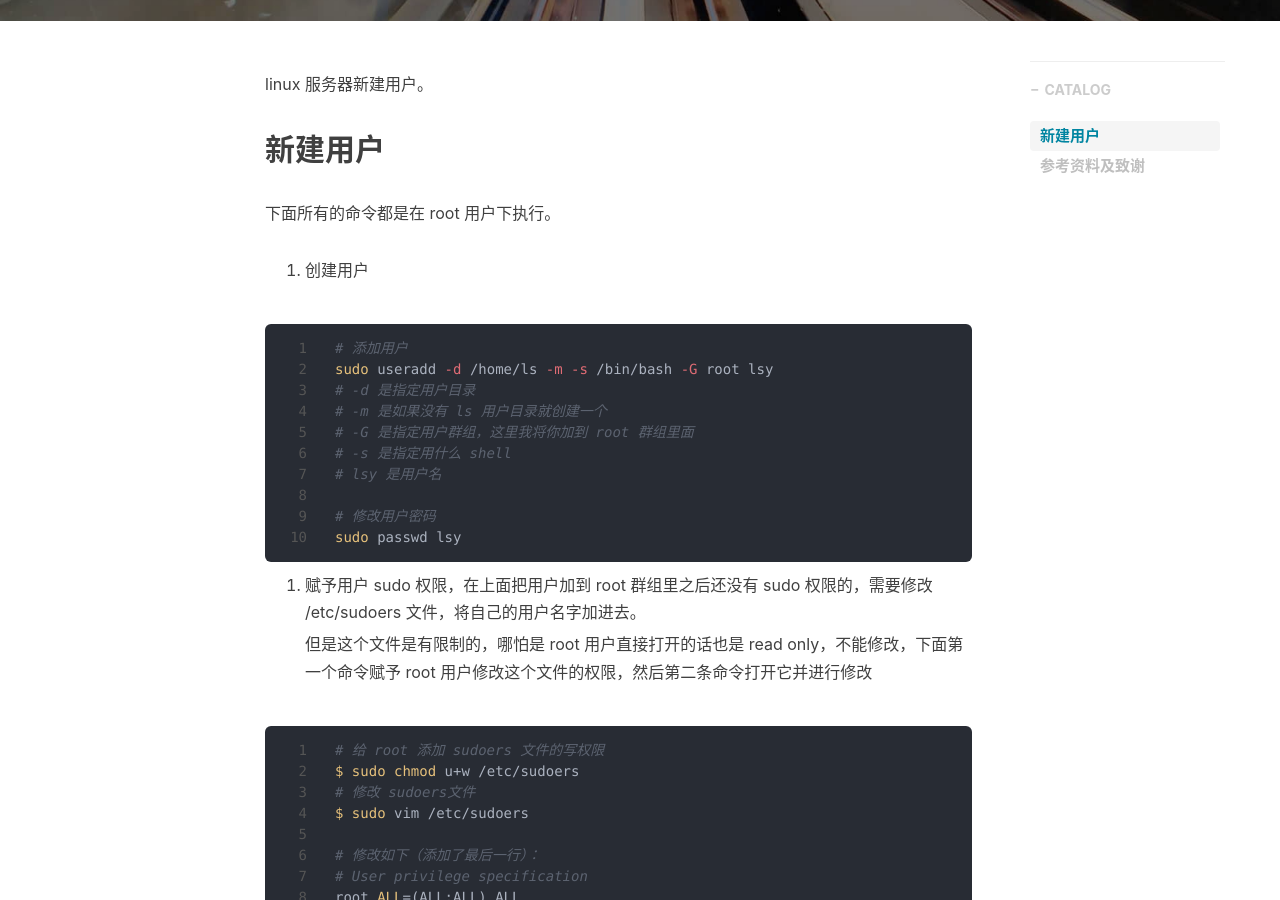
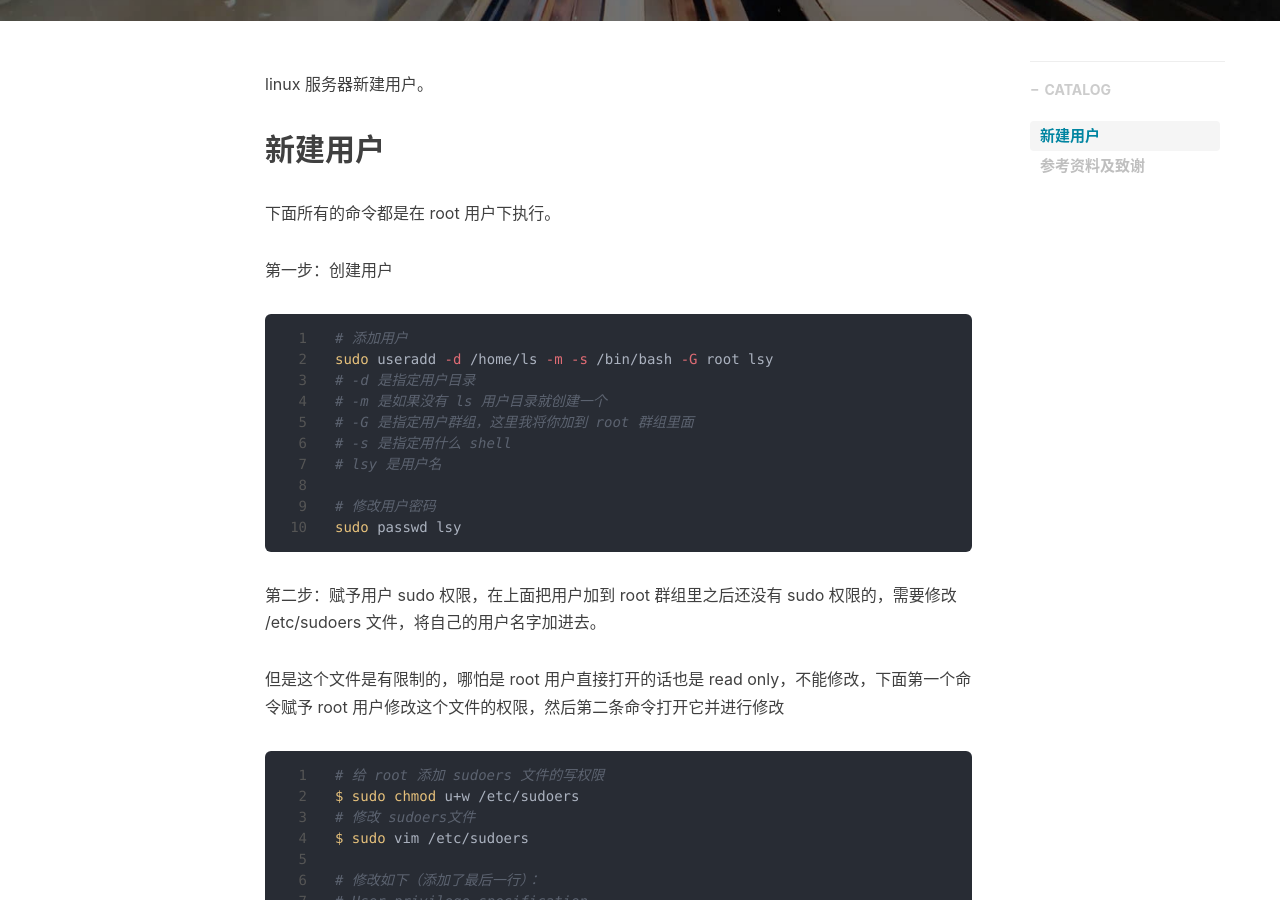
Before and after one commit to liushunyu/blog, a Jekyll site: the page built from _posts/2019-10-31-linux 服务器新建用户.md, in a window 1280 px wide and 900 px high, scrolled down 502 px. Built offline with Jekyll 4.4.1, drawn with Linux system fonts in a browser that asks for light colours; nearby versions of some CDN libraries; comment, search, counter and statistics services are not loaded.

Commit message:
Update 2019-10-31-linux 服务器新建用户.md

````diff
--- a/_posts/2019-10-31-linux 服务器新建用户.md
+++ b/_posts/2019-10-31-linux 服务器新建用户.md
@@ -21,7 +21,7 @@ linux 服务器新建用户。
 
 下面所有的命令都是在 root 用户下执行。
 
-1. 创建用户
+第一步：创建用户
 
 ```bash
 # 添加用户
@@ -36,9 +36,9 @@ sudo useradd -d /home/ls -m -s /bin/bash -G root lsy
 sudo passwd lsy
 ```
 
-2. 赋予用户 sudo 权限，在上面把用户加到 root 群组里之后还没有 sudo 权限的，需要修改 /etc/sudoers 文件，将自己的用户名字加进去。
+第二步：赋予用户 sudo 权限，在上面把用户加到 root 群组里之后还没有 sudo 权限的，需要修改 /etc/sudoers 文件，将自己的用户名字加进去。
 
-   但是这个文件是有限制的，哪怕是 root 用户直接打开的话也是 read only，不能修改，下面第一个命令赋予 root 用户修改这个文件的权限，然后第二条命令打开它并进行修改
+但是这个文件是有限制的，哪怕是 root 用户直接打开的话也是 read only，不能修改，下面第一个命令赋予 root 用户修改这个文件的权限，然后第二条命令打开它并进行修改
 
 ```bash
 # 给 root 添加 sudoers 文件的写权限
````
